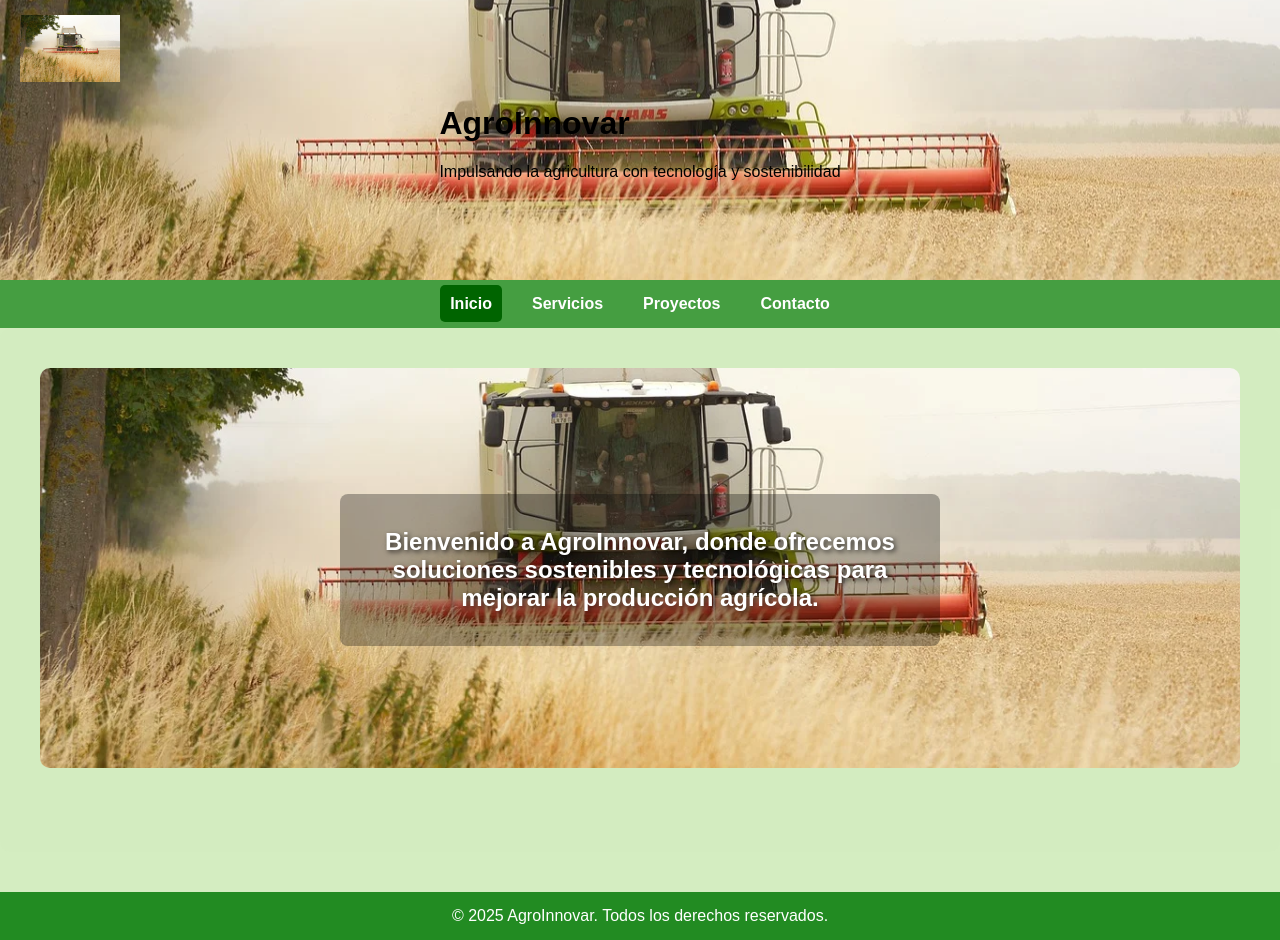
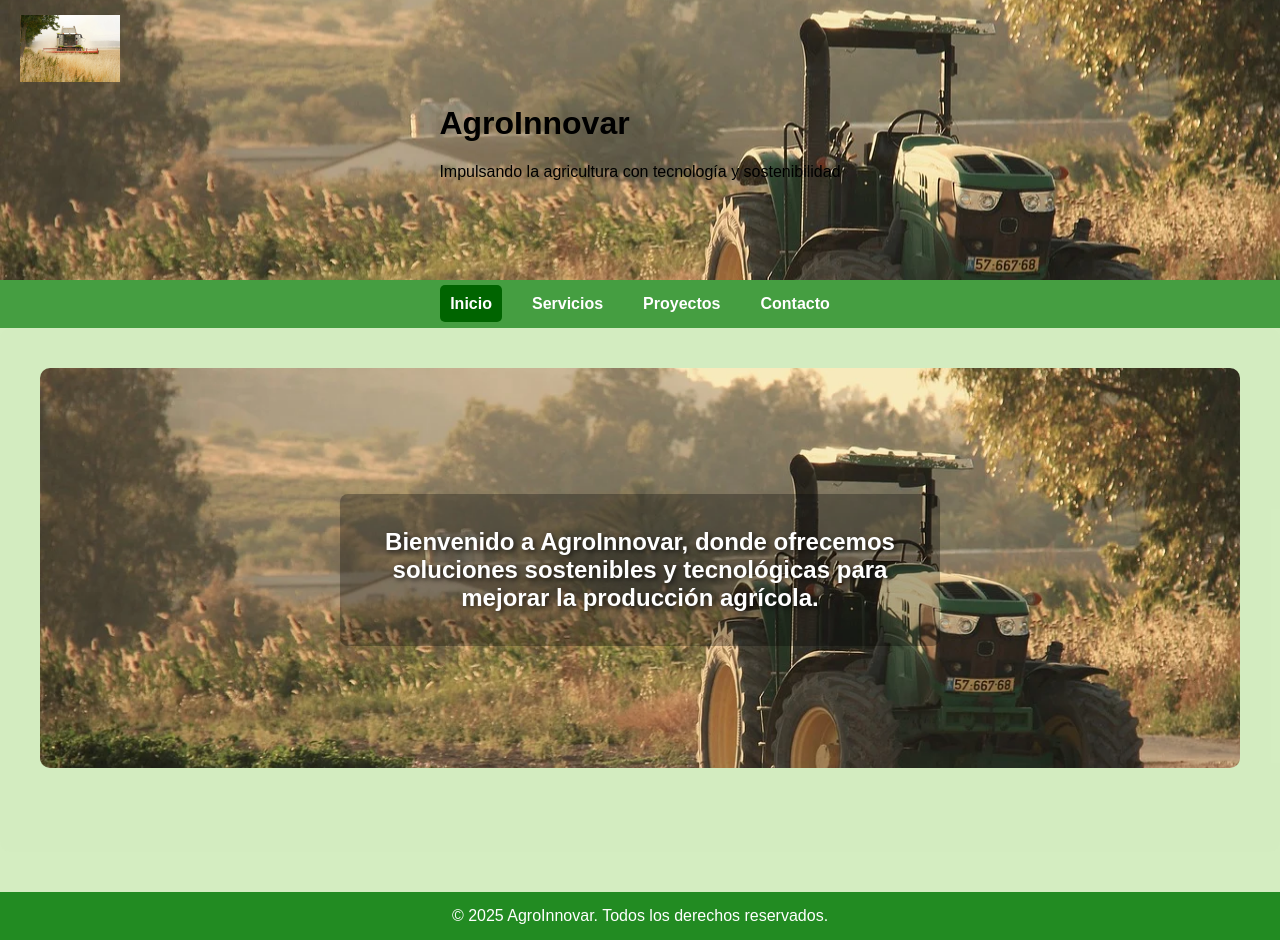
Before and after one commit to DanjHerq/agroinnovar, a plain HTML site: page index.html in a window 1280 px wide. Drawn offline with Linux system fonts and the light colour scheme.

Commit message:
Corrección 1

```diff
--- a/css/style.css
+++ b/css/style.css
@@ -10,7 +10,7 @@ body {
 header.hero {
   position: relative;
   height: 280px;
-  background: url('../images/logo.jpg') center/cover no-repeat;
+  background: url('../images/header.jpg') center/cover no-repeat;
   display: flex;
   align-items: center;
   justify-content: center;
--- a/index.html
+++ b/index.html
@@ -30,7 +30,7 @@
 <!-- SECCIÓN DE INICIO -->
 <section id="inicio" class="section active">
   <div class="inicio-hero">
-    <img src="images/logo.jpg" alt="Imagen Principal" class="inicio-img">
+    <img src="images/header.jpg" alt="Imagen Principal" class="inicio-img">
     <div class="inicio-texto">
       <p>Bienvenido a AgroInnovar, donde ofrecemos soluciones sostenibles y tecnológicas para mejorar la producción agrícola.</p>
     </div>
```
